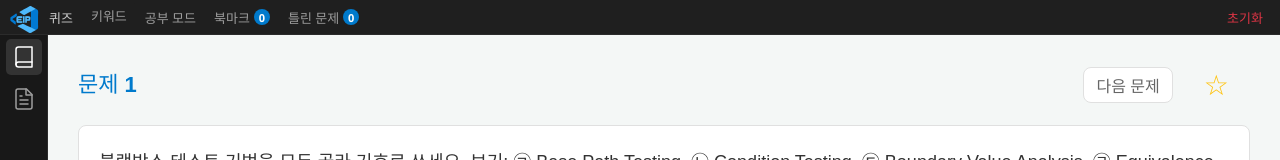
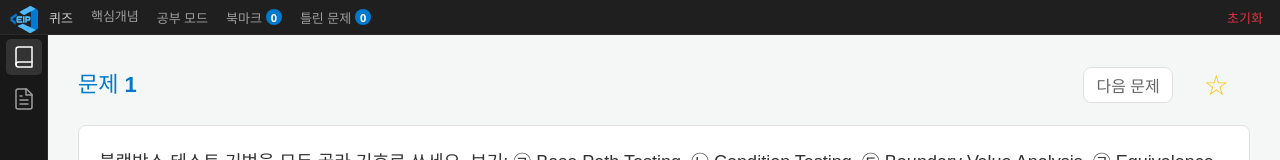
Before and after one commit to qkrwns1478/eip-practice, a Vue app: page / in a window 1280 px wide. Shown: the top 160 px of the page. Built offline with nearby package versions, Linux system fonts and the light colour scheme.

Commit message:
chore: 키워드 -> 핵심개념 명칭 변경

```diff
--- a/src/App.vue
+++ b/src/App.vue
@@ -3,13 +3,13 @@
     <nav class="sidebar">
       <ul>
         <li>
-          <button @click="currentTab = 'GeoQuiz'" :class="{ active: currentTab === 'GeoQuiz' }" aria-label="키워드">
+          <button @click="currentTab = 'GeoQuiz'" :class="{ active: currentTab === 'GeoQuiz' }" aria-label="핵심개념">
             <svg xmlns="http://www.w3.org/2000/svg" width="24" height="24" viewBox="0 0 24 24" fill="none"
               stroke="currentColor" stroke-width="2" stroke-linecap="round" stroke-linejoin="round">
               <path d="M4 19.5A2.5 2.5 0 0 1 6.5 17H20" />
               <path d="M6.5 2H20v20H6.5A2.5 2.5 0 0 1 4 19.5v-15A2.5 2.5 0 0 1 6.5 2z" />
             </svg>
-            <span class="tooltip-text">키워드</span>
+            <span class="tooltip-text">핵심개념</span>
           </button>
         </li>
         <li>
--- a/src/components/KeywordQuiz.vue
+++ b/src/components/KeywordQuiz.vue
@@ -4,9 +4,9 @@
     :storage-prefix="selectedMode === 'keyword' ? 'keywordQuiz' : 'geoQuiz'"
     :initial-view="activeView" :question-study="selectedMode === 'keyword'">
     <template #mode-selector>
-      <button type="button" class="keyword-mode-button" aria-label="키워드 / 족보퀴즈 모드 전환"
+      <button type="button" class="keyword-mode-button" aria-label="핵심개념 / 족보퀴즈 모드 전환"
         @click="selectMode(selectedMode === 'keyword' ? 'geo' : 'keyword')">
-        <span v-if="selectedMode === 'keyword'">키워드</span>
+        <span v-if="selectedMode === 'keyword'">핵심개념</span>
         <span v-else>족보퀴즈</span>
       </button>
     </template>
```
Also changed, not shown: 1 other file (tests, documents, lock files or other folders).
